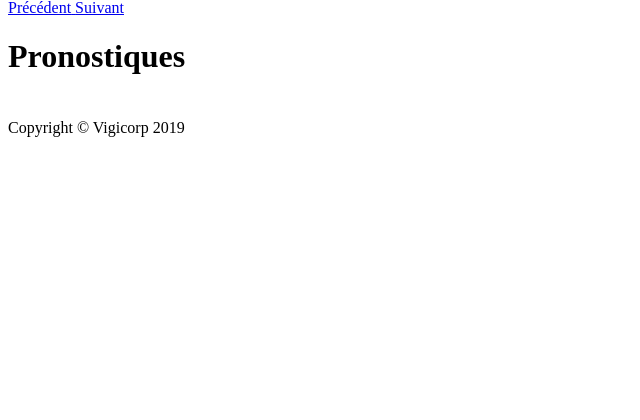
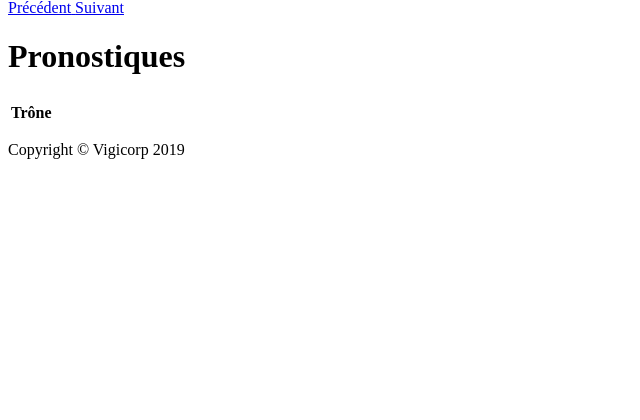
Before and after one commit to PastisD/GoT, a Symfony app: template templates/default/index.html.twig in a window 1280 px wide. Shown: the part 131-551 px from the top of the page, without its empty margins (0-640 px from the left). Run offline with Twig, Linux system fonts and the light colour scheme; the template is opened without the code that fills it, so the values that code supplies are empty; some libraries are stand-ins or nearby versions.

Commit message:
Full width

```diff
--- a/templates/base.html.twig
+++ b/templates/base.html.twig
@@ -50,7 +50,7 @@
 </nav>
 {% block content_header %}
 {% endblock %}
-<div class="container">
+<div class="container-fluid">
     {% block content %}
     {% endblock %}
 </div>
--- a/templates/default/index.html.twig
+++ b/templates/default/index.html.twig
@@ -40,8 +40,6 @@
 
 {% block content %}
     <!-- Page Content -->
-    <div class="container">
-
     <h1 class="my-4">Pronostiques</h1>
 
     <div class="table-responsive">
@@ -50,21 +48,37 @@
             <th></th>
             {% for user in users %}
                 {% if user.poll.id %}
-                        <th class="text-center">
+                    <th class="text-center align-middle">
                         {#                            {% dump(user.displayPhoto) %}#}
                         <div style="height: 100px; width: 100px; overflow: hidden; border-radius: 50%; display: inline-block;">
-                                <img src="{{ user.displayPhoto }}" width="100px" alt="{{ user.firstName }} {{ user.lastName }}"/><br/>
+                            <img src="{{ user.displayPhoto }}" width="100px"
+                                 alt="{{ user.firstName }} {{ user.lastName }}"/><br/>
                         </div>
                     </th>
                 {% endif %}
             {% endfor %}
             </thead>
             <tbody>
+            <tr>
+                <th class="text-center align-middle">Trône</th>
+                {% for user in users %}
+                    {% if user.poll.id %}
+                        <td class="text-center align-middle">
+                            {% set imageUri = vich_uploader_asset(user.poll.throne, 'imageFile') %}
+                            <a href="{{ imageUri }}" target="_blank" title="{{ user.poll.throne.name }}"><img
+                                        src="{{ web_image(imageUri).zoomCrop(100, 100, 'transparent') }}"
+                                        alt="{{ user.poll.throne.name }}" style="border-radius: 50%;"/></a>
+                        </td>
+                    {% endif %}
+                {% endfor %}
+            </tr>
             {% for character in characters %}
                 <tr>
-                        <th>
+                    <th class="text-center align-middle">
                         {% set imageUri = vich_uploader_asset(character, 'imageFile') %}
-                            <a href="{{ imageUri }}" target="_blank" title="{{ character.name }}"><img src="{{ web_image(imageUri).zoomCrop(100, 100, 'transparent') }}" alt="{{ character.name }}" style="border-radius: 50%;"/></a>
+                        <a href="{{ imageUri }}" target="_blank" title="{{ character.name }}"><img
+                                    src="{{ web_image(imageUri).zoomCrop(100, 100, 'transparent') }}"
+                                    alt="{{ character.name }}" style="border-radius: 50%;"/></a>
                         {#                            <br/>#}
                         {#                            {{ character.name }}#}
                     </th>
@@ -77,13 +91,16 @@
                                     {% if pollCharac.charac.id == character.id %}
                                         {% set found = true %}
                                         {% if pollCharac.dead %}
-                                                <img src="{{ asset('build/images/dead.svg') }}" width="30px" alt="Mort">&nbsp;
+                                            <img src="{{ asset('build/images/dead.svg') }}" width="30px"
+                                                 alt="Mort">&nbsp;
                                         {% endif %}
                                         {% if pollCharac.whiteWalker %}
-                                                <img src="{{ asset('build/images/frozen.svg') }}" width="30px" alt="Marcheur blanc">
+                                            <img src="{{ asset('build/images/frozen.svg') }}" width="30px"
+                                                 alt="Marcheur blanc">
                                         {% endif %}
                                         {% if pollCharac.dead == false and pollCharac.whiteWalker == false %}
-                                                <img src="{{ asset('build/images/heart.svg') }}" width="30px" alt="Vivant">
+                                            <img src="{{ asset('build/images/heart.svg') }}" width="30px"
+                                                 alt="Vivant">
                                         {% endif %}
                                     {% endif %}
                                 {% endfor %}
@@ -98,7 +115,5 @@
             </tbody>
         </table>
     </div>
-
-    </div>
     <!-- /.container -->
 {% endblock %}
```
Also changed, not shown: assets/scss/main.scss (line endings or trailing spaces). Lines whose indentation alone changed are shown as unchanged.
